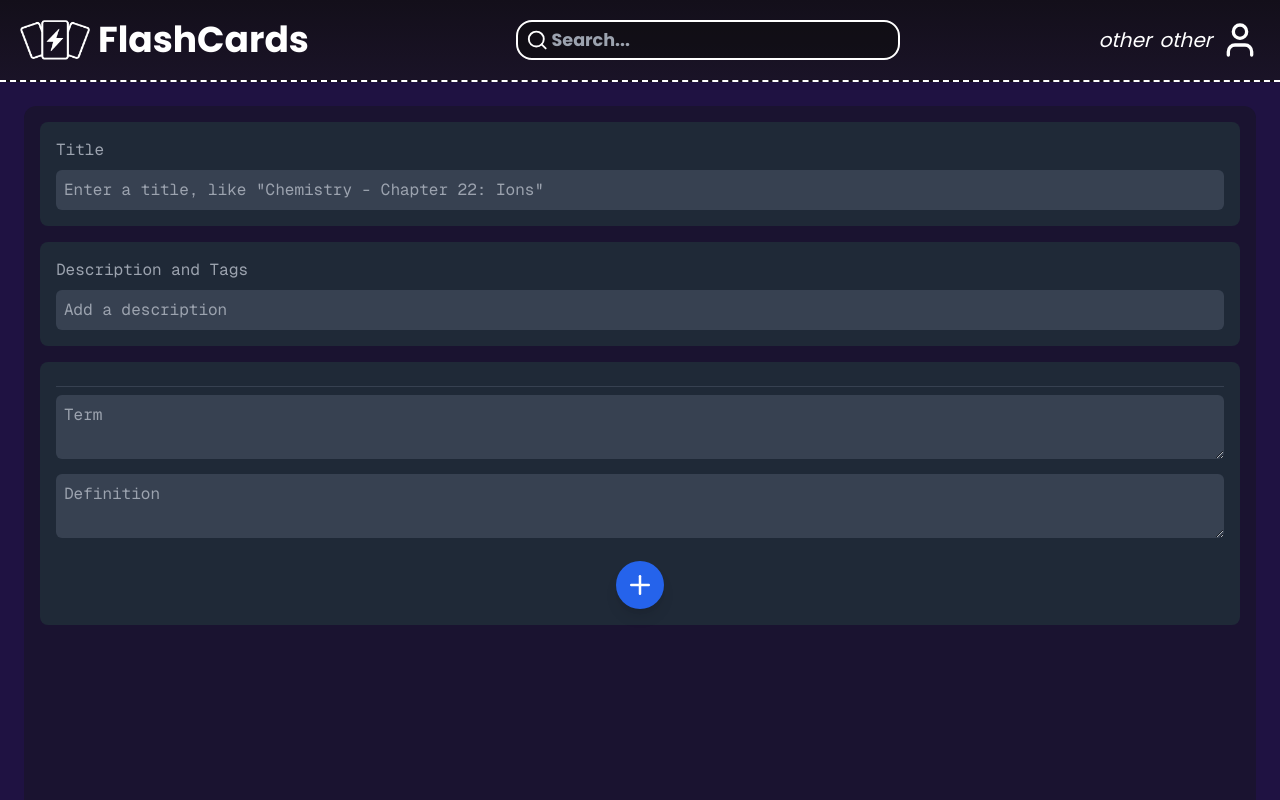
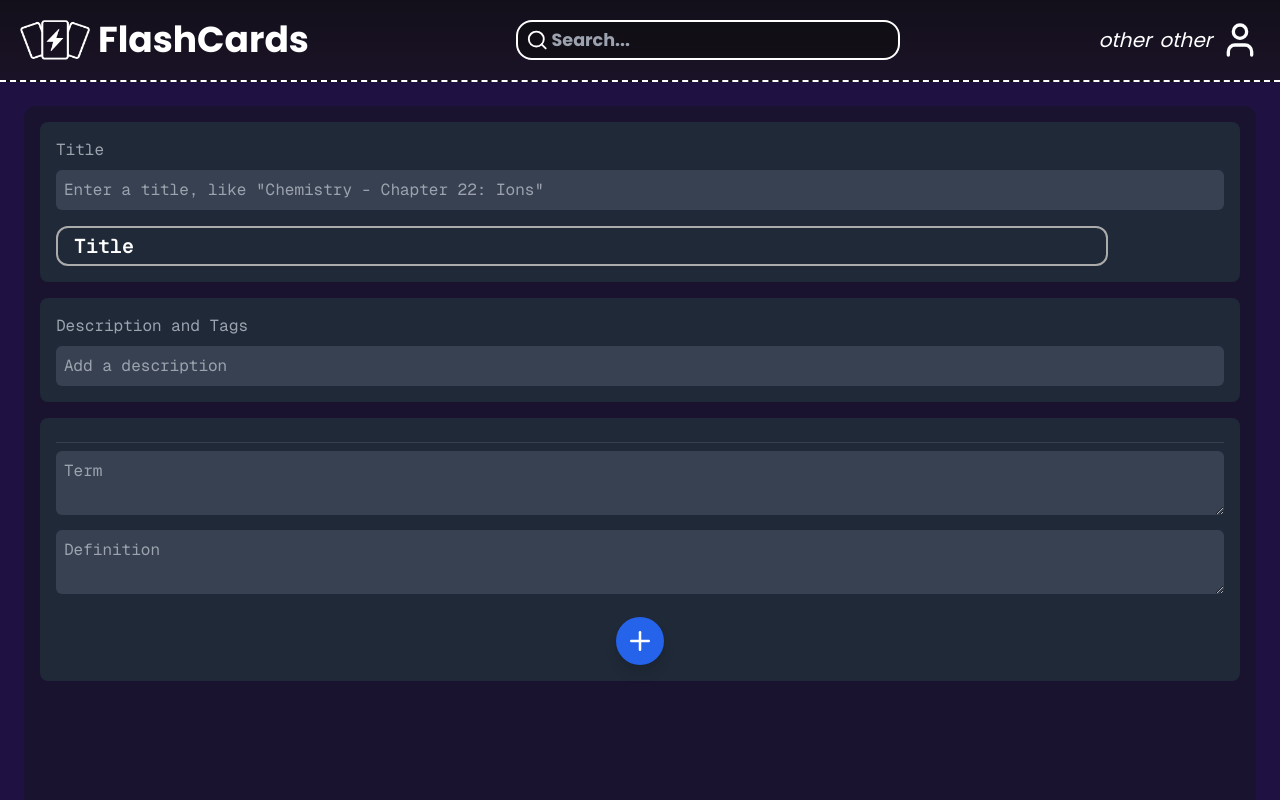
Before and after one commit to vojtiikxdd/flashcards_w, a Next.js app in the folder flashcards/: page /createNew in a window 1280 px wide. Shown: the top 800 px of the page. Built offline with nearby package versions, Linux system fonts and the light colour scheme.

Commit message:
editing inputCreateNew

```diff
--- a/flashcards/src/app/createNew/page.tsx
+++ b/flashcards/src/app/createNew/page.tsx
@@ -1,6 +1,7 @@
 "use client";
 import { useState } from "react";
 import FlashcardEntry from "@/components/flashcardEntry";
+import { Input } from "@/components/inputCreateNew";
 
 export default function FlashcardEditor() {
     const [title, setTitle] = useState("");
@@ -9,7 +10,7 @@ export default function FlashcardEditor() {
     return (
         <div className="min-h-screen bg-[#1a1330] rounded-xl text-white m-6 p-4 ">
             {/* Title Input */}
-            <div className="bg-gray-800 p-4 rounded-lg">
+            <div className="bg-gray-800 p-4 rounded-lg items-start">
                 <label className="block text-gray-400 mb-2">Title</label>
                 <input
                     type="text"
@@ -18,6 +19,7 @@ export default function FlashcardEditor() {
                     value={title}
                     onChange={(e) => setTitle(e.target.value)}
                 />
+                <Input id="title" label="Title" />
             </div>
 
             {/* Description and Tags */}
--- a/flashcards/src/app/login/login.tsx
+++ b/flashcards/src/app/login/login.tsx
@@ -1,7 +1,7 @@
 "use client";
 
 import React, { useState } from "react";
-import { Input } from "@/components/input";
+import { Input } from "@/components/inputLogin";
 import { login, signup } from "@/utils/supabase/actions";
 import { CircleX } from "lucide-react";
 import Selection from "@/components/Login-RegiseterSelect";
@@ -46,26 +46,21 @@ export default function Login() {
                 <div className="mt-1">
                     {register && (
                         <Input type="text" label="nickname" name="nickname" id="nickInput"
-                            isSearch={false}
                             onValueChange={setNickname}
                         />
                     )}
                 </div>
 
                 <Input type="email" label="email" name="email" id="emailInput"
-                    isSearch={false}
                     onValueChange={setEmail}
                 />
 
                 <Input type="password" label="password" name="password" id="pswdInput"
-                    isSearch={false}
                     onValueChange={setPassword}
                 />
 
                 {register && (
-                    <Input type="password" label="confirm" name="confirmPassword" id="confirmPswdInput"
-                        isSearch={false}
-                    />
+                    <Input type="password" label="confirm" name="confirmPassword" id="confirmPswdInput" />
                 )}
 
                 <div className="mx-auto flex flex-row cursor-pointer relative items-center justify-between labelMovement">
--- /dev/null
+++ b/flashcards/src/components/inputCreateNew.tsx
@@ -0,0 +1,41 @@
+"use client"
+
+import { useState } from "react";
+
+type InputProps = {
+    label: string;
+} & React.InputHTMLAttributes<HTMLInputElement>;
+
+export function Input({ label, ...props }: InputProps) {
+    const [isTopped, setIsTopped] = useState(false);
+    const [isFocused, setIsFocused] = useState(false);
+
+    return (
+        <div className="relative flex flex-row justify-center items-center">
+            <label htmlFor={props.id}
+                className={`flex absolute text-xl font-semibold ease-in-out duration-200 bg-[#1f2937] cursor-pointer select-none h-6 items-center justify-center rounded-xl
+                ${isTopped ? "top-[4px] text-base left-[24px] text-[#cccccc] px-2" : "top-[24px] left-[18px] text-[#fff]"}`}
+            >
+                {label}
+            </label>
+            <input
+                onChange={(e) => {
+                    {(e.target.value.length > 0 || (e.target.value.length === 0 && isFocused)) ? setIsTopped(true) : setIsTopped(false)}
+                }}
+                onFocus={() => {
+                    setIsTopped(true);
+                    setIsFocused(true);
+                }}
+                onBlur={(e) => {
+                    setIsFocused(false);
+                    if (e.target.value.length === 0) {
+                        setIsTopped(false);
+                    }
+                }}
+                id={props.id}
+                {...props}
+                className={`enabled items-center p-2 text-xl mr-auto text-[#ffffff] font-semibold rounded-xl w-[1052px] h-10 mt-[16px] focus:outline-none outline-[#232323] border-2 border-solid border-[#ababab] focus:border-[#ffffff] ease-in-out duration-300 bg-transparent selection:bg-[#101010] cursor-pointer focus:cursor-text hover:border-[#d5d5d5]`}
+            />
+        </div>
+    )
+}
--- a/flashcards/src/components/input.tsx
+++ b/flashcards/src/components/inputLogin.tsx
@@ -9,7 +9,6 @@ import { Search } from "lucide-react";
 type InputProps = {
     label: string;
     onValueChange?: (value: string) => void;
-    isSearch: boolean;
 } & React.InputHTMLAttributes<HTMLInputElement>;
 
 export function Input({ label, onValueChange, ...props }: InputProps) {
@@ -23,12 +22,6 @@ export function Input({ label, onValueChange, ...props }: InputProps) {
             {props.name === "password" && (
                 <div className="absolute z-50 left-[135px] top-[24px] cursor-pointer infoBox">
                     <Info color="white"/>
-                </div>
-            )}
-
-            {props.isSearch === true && (
-                <div >
-                    <Search className="border-none border-transparent" color="white" />
                 </div>
             )}
 
```
